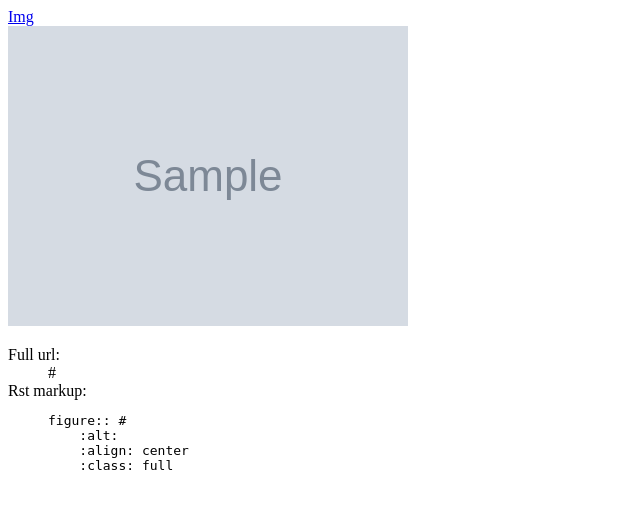
After one commit to thibault/imghost, a Django app: template src/images/templates/detail.html in a window 1280 px wide. The commit adds this page. Shown: the top 509 px of the page, without its empty margins (0-640 px from the left). Run offline with Django 3.2, Linux system fonts and the light colour scheme; tables that the repository leaves empty hold one stand-in row (values such as "Sample post"); the template is opened without the code that fills it: values that come from a table or form of the project are taken from there, most other values are stand-ins (such as "Sample title", 1, 10 or a date in 2020); grey boxes marked "Sample" are stand-in pictures; parts of the project's set-up code (start-up, migrations or seed data) failed here and were passed over; some libraries are stand-ins or nearby versions.

Commit message:
Single page

```diff
--- /dev/null
+++ b/src/images/templates/detail.html
@@ -0,0 +1,23 @@
+{% extends 'base.html' %}
+
+{% block content %}
+<div class="row">
+    <div class="col-md-7">
+        <img src="{{ image.image.url }}" />
+    </div>
+
+    <div class="col-md-5">
+        <dl id="img-urls">
+            <dt>Full url:</dt>
+            <dd>{{ full_url }}</dd>
+            <dt>Rst markup:</dt>
+            <dd>
+            <pre>
+figure:: {{ full_url }}
+    :alt:
+    :align: center
+    :class: full</pre>
+            </dd>
+        </dl>
+    </div>
+{% endblock %}
--- a/src/img/settings/base.py
+++ b/src/img/settings/base.py
@@ -90,6 +90,7 @@ STATICFILES_DIRS = (
 )
 
 MEDIA_ROOT = PUBLIC_ROOT.child('media')
+MEDIA_URL = '/media/'
 
 TEMPLATE_DIRS = (
     DJANGO_ROOT.child('templates'),
--- a/src/img/urls.py
+++ b/src/img/urls.py
@@ -1,4 +1,6 @@
 from django.conf.urls import patterns, include, url
+from django.conf import settings
+from django.conf.urls.static import static
 
 from django.contrib import admin
 admin.autodiscover()
@@ -8,4 +10,4 @@ urlpatterns = patterns(
     url(r'^admin/', include(admin.site.urls)),
     url(r'^$', 'images.views.list', name='image_list'),
     url(r'^images/', include('images.urls')),
-)
+) + static(settings.MEDIA_URL, document_root=settings.MEDIA_ROOT)
--- a/src/templates/base.html
+++ b/src/templates/base.html
@@ -12,6 +12,14 @@
     </head>
 
     <body class="{% block custombodyclass %}{% endblock %}">
+
+    <nav class="navbar navbar-default" role="navigation">
+        <div class="container">
+            <div class="navbar-header">
+                <a class="navbar-brand" href="/">Img</a>
+            </div>
+        </div>
+    </nav>
 
         <div class="container">
             {% if messages %}
```
Also changed, not shown: src/images/views.py (+8 -2 lines), src/static/css/project.css (added, +8 -0 lines).
